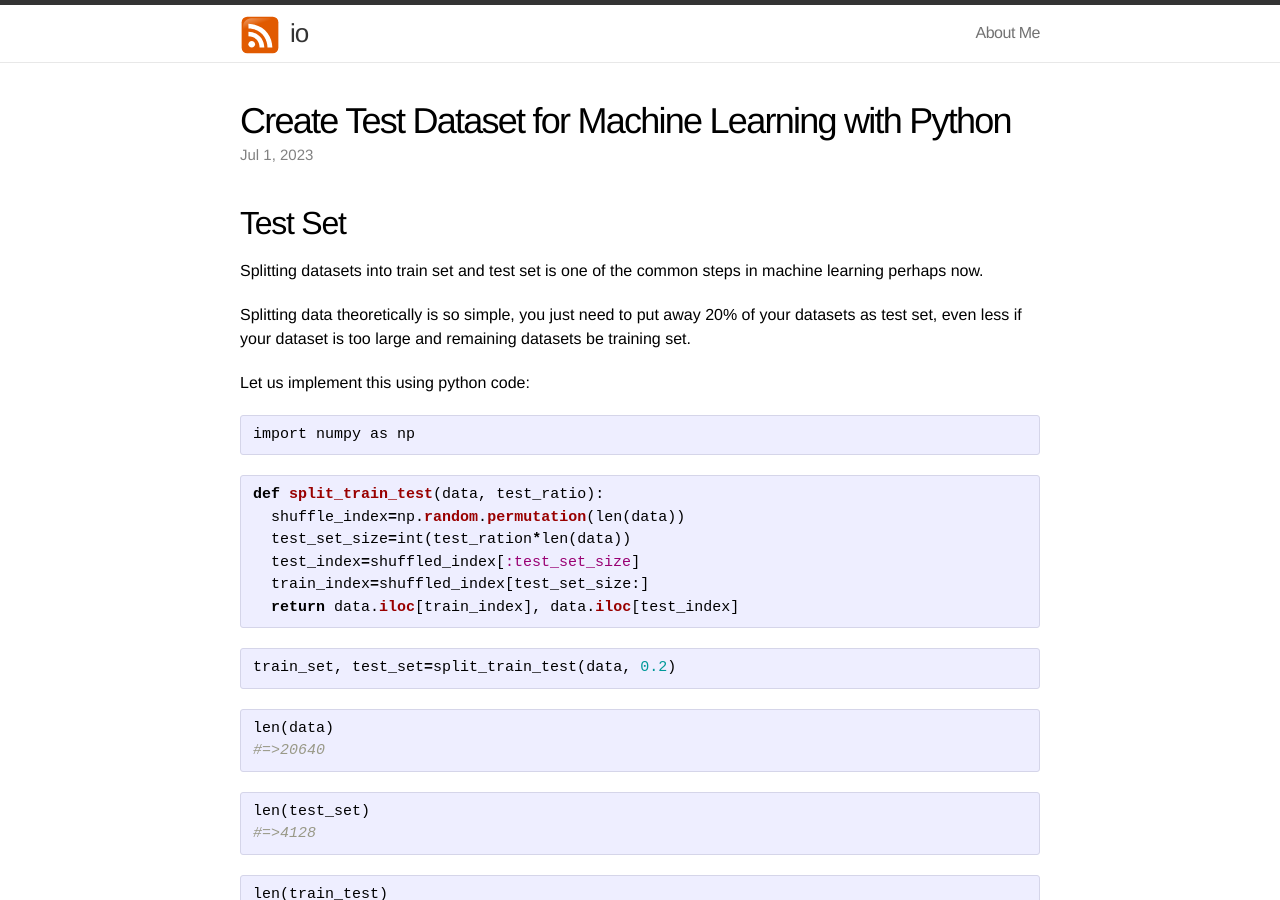
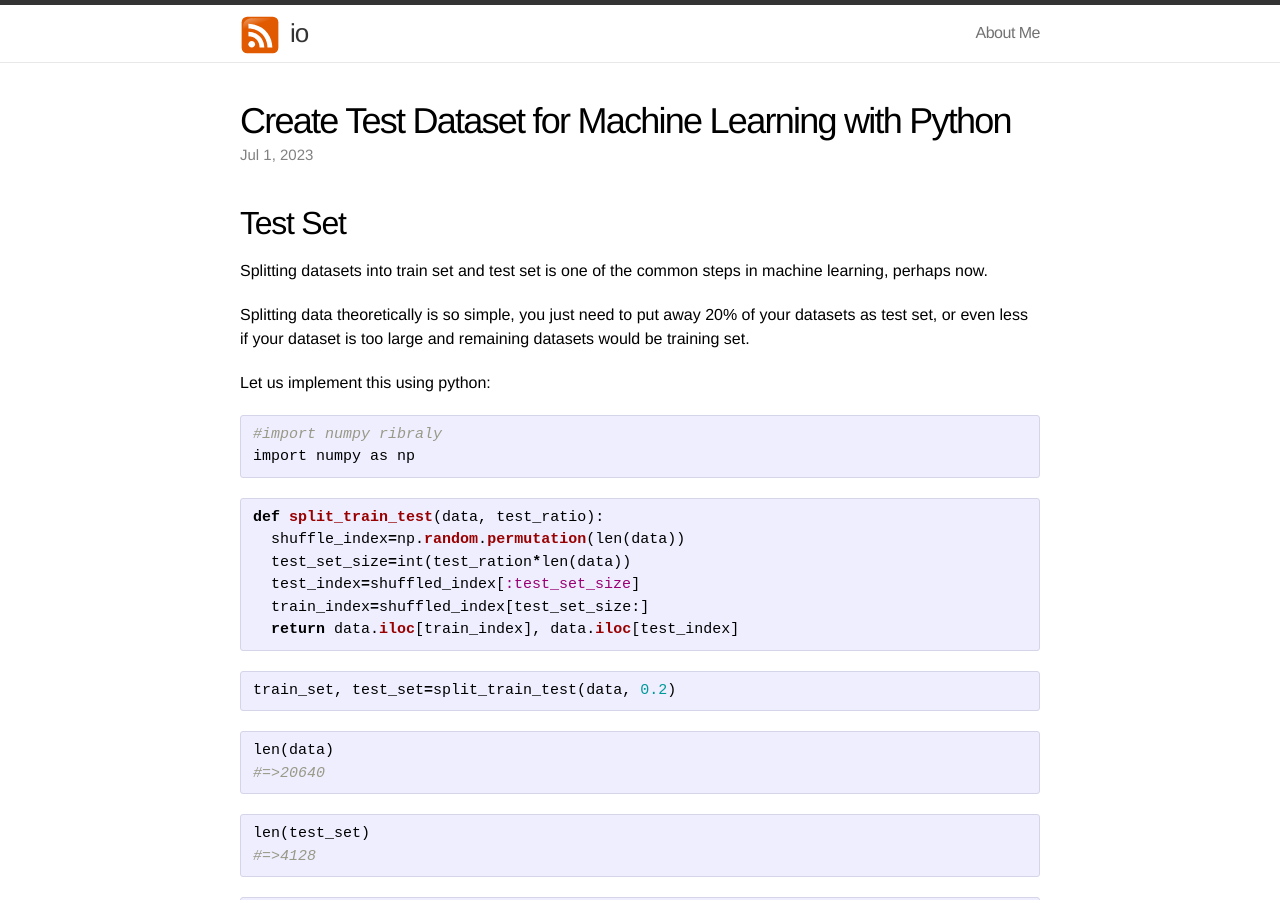
Before and after one commit to oderoi/oderoi.github.io, a Jekyll site: the page built from _posts/2023-07-01-Create Test Dataset for Machine Learning with Python.markdown, in a window 1280 px wide and 900 px high. Built offline with Jekyll 4.4.1, drawn with Linux system fonts in a browser that asks for light colours; comment, search, counter and statistics services are not loaded.

Commit message:
Update 2023-07-01-Create Test Dataset for Machine Learning with Python.markdown

```diff
--- a/_posts/2023-07-01-Create Test Dataset for Machine Learning with Python.markdown
+++ b/_posts/2023-07-01-Create Test Dataset for Machine Learning with Python.markdown
@@ -8,12 +8,13 @@
 ---
 ## Test Set
 
-Splitting datasets into train set and test set is one of the common steps in machine learning perhaps now.
+Splitting datasets into train set and test set is one of the common steps in machine learning, perhaps now.
 
-Splitting data theoretically is so simple, you just need to put away 20% of your datasets as test set, even less if your dataset is too large and remaining datasets be training set.
+Splitting data theoretically is so simple, you just need to put away 20% of your datasets as test set, or even less if your dataset is too large and remaining datasets would be training set.
 
-Let us implement this using python code:
+Let us implement this using python:
 {% highlight ruby %}
+#import numpy ribraly
 import numpy as np
 {% endhighlight %}
 
```
